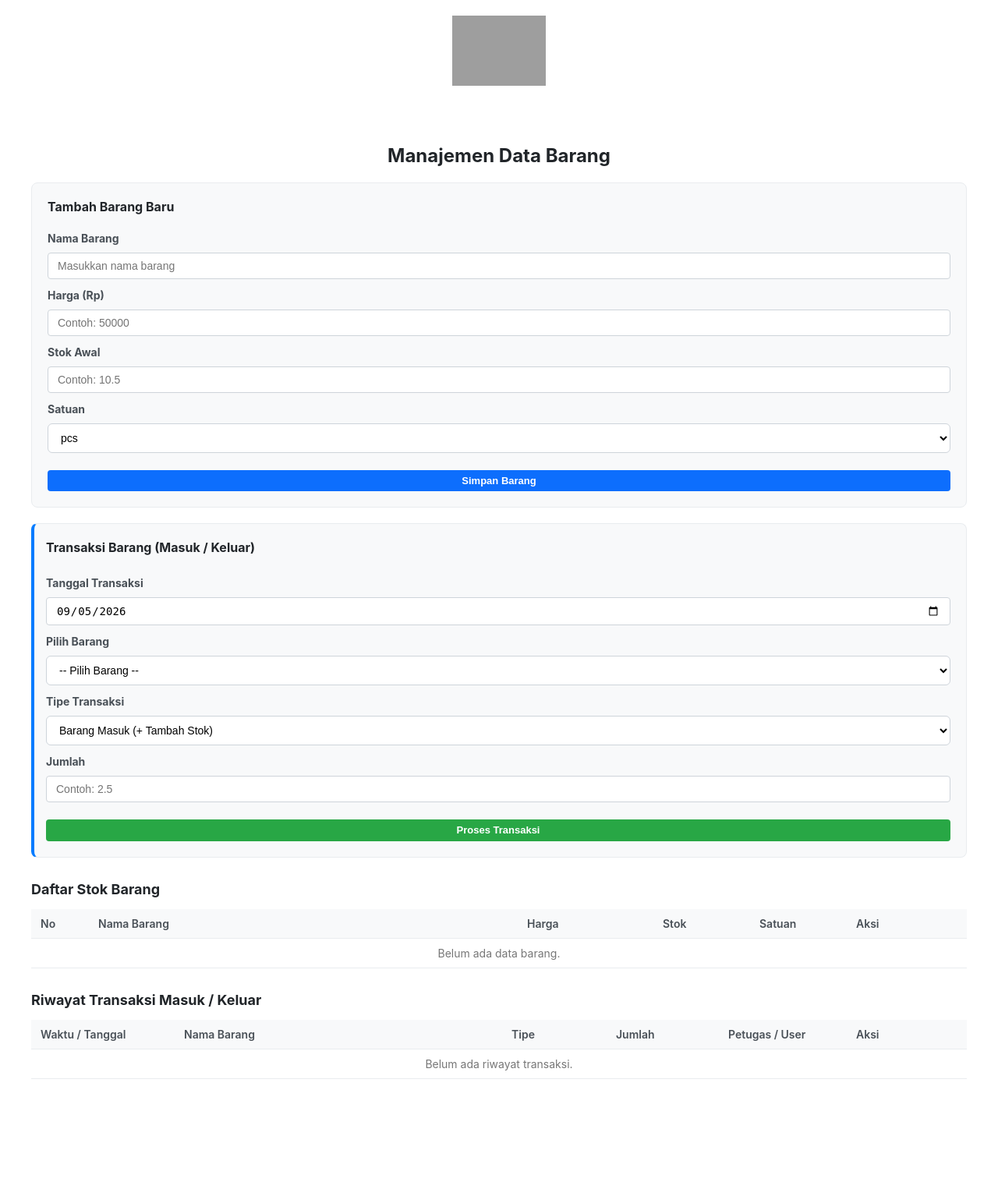
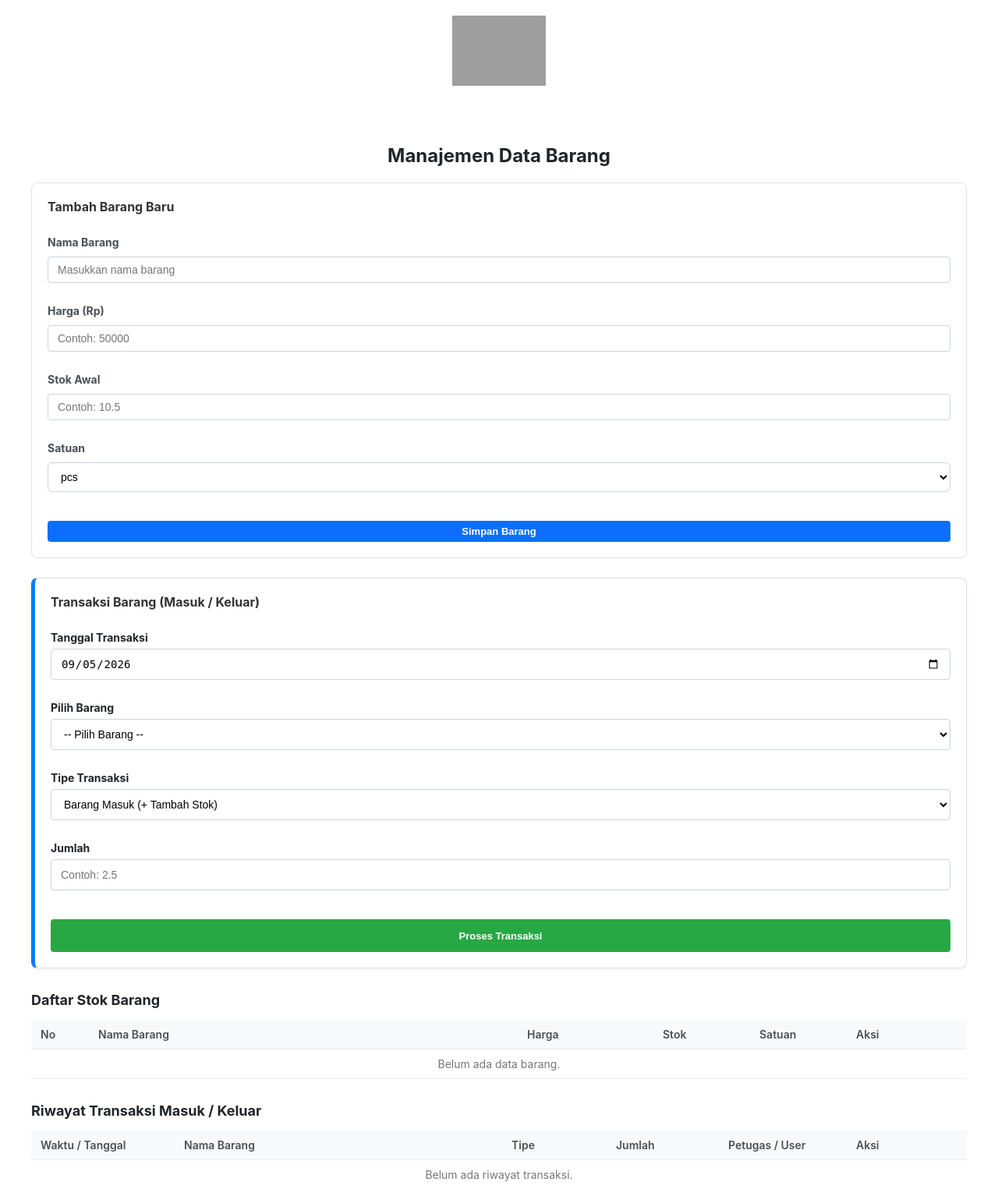
Before and after one commit to alvinsatriya5-netizen/tes-website-flask, a Flask app: page /barang in a window 1280 px wide. Shown: the part 68-1593 px from the top of the page at 78% size. Before the commit the page ends 1452 px from the top, so only its background shows below. Run offline with Flask 3, Linux system fonts and the light colour scheme; the visitor is signed in with stand-in values (Sample User, id 1); data that the repository does not hold is empty; grey boxes are pictures that could not be loaded.

Commit message:
Fix layout form transaksi dan input tanggal transaksi

```diff
--- a/templates/barang.html
+++ b/templates/barang.html
@@ -7,26 +7,26 @@
 
 {% if session.get('role') == 'admin' %}
 <!-- Form 1: Tambah Barang Baru (Khusus Admin) -->
-<form action="{{ url_for('data_barang') }}" method="POST" style="margin-bottom: 20px;">
-    <h3 style="margin: 0 0 10px 0; font-size: 16px;">Tambah Barang Baru</h3>
+<form action="{{ url_for('data_barang') }}" method="POST" style="margin-bottom: 25px; padding: 20px; background: #ffffff; border: 1px solid #e0e0e0; border-radius: 8px;">
+    <h3 style="margin: 0 0 15px 0; font-size: 16px; color: #333;">Tambah Barang Baru</h3>
 
-    <div class="form-group">
-        <label style="display: block; font-weight: bold; margin-bottom: 5px;">Nama Barang</label>
+    <div class="form-group" style="margin-bottom: 15px;">
+        <label style="display: block; font-weight: bold; margin-bottom: 5px; font-size: 14px;">Nama Barang</label>
         <input type="text" name="nama" placeholder="Masukkan nama barang" required style="width: 100%; padding: 8px 12px; border: 1px solid #ced4da; border-radius: 4px; font-size: 14px; box-sizing: border-box;">
     </div>
 
-    <div class="form-group">
-        <label style="display: block; font-weight: bold; margin-bottom: 5px;">Harga (Rp)</label>
+    <div class="form-group" style="margin-bottom: 15px;">
+        <label style="display: block; font-weight: bold; margin-bottom: 5px; font-size: 14px;">Harga (Rp)</label>
         <input type="number" name="harga" min="0" placeholder="Contoh: 50000" required style="width: 100%; padding: 8px 12px; border: 1px solid #ced4da; border-radius: 4px; font-size: 14px; box-sizing: border-box;">
     </div>
 
-    <div class="form-group">
-        <label style="display: block; font-weight: bold; margin-bottom: 5px;">Stok Awal</label>
+    <div class="form-group" style="margin-bottom: 15px;">
+        <label style="display: block; font-weight: bold; margin-bottom: 5px; font-size: 14px;">Stok Awal</label>
         <input type="number" step="any" min="0" name="stok" placeholder="Contoh: 10.5" required style="width: 100%; padding: 8px 12px; border: 1px solid #ced4da; border-radius: 4px; font-size: 14px; box-sizing: border-box;">
     </div>
 
-    <div class="form-group">
-        <label style="display: block; font-weight: bold; margin-bottom: 5px;">Satuan</label>
+    <div class="form-group" style="margin-bottom: 15px;">
+        <label style="display: block; font-weight: bold; margin-bottom: 5px; font-size: 14px;">Satuan</label>
         <select name="satuan" required style="padding: 9px 12px; border: 1px solid #ced4da; border-radius: 6px; font-size: 14px; outline: none; background: white; width: 100%; box-sizing: border-box;">
             <option value="pcs" selected>pcs</option>
             <option value="buah">buah</option>
@@ -49,23 +49,23 @@
 {% endif %}
 
 <!-- Form 2: Transaksi Barang Masuk / Keluar (Bisa diakses Admin & User) -->
-<form action="{{ url_for('transaksi_barang') }}" method="POST" style="margin-top: 20px; border-left: 4px solid #007bff; padding-left: 15px;">
-    <h3 style="margin: 0 0 15px 0; font-size: 16px;">Transaksi Barang (Masuk / Keluar)</h3>
+<form action="{{ url_for('transaksi_barang') }}" method="POST" style="margin-top: 25px; margin-bottom: 25px; padding: 20px; background: #ffffff; border: 1px solid #e0e0e0; border-left: 5px solid #007bff; border-radius: 8px; box-shadow: 0 2px 4px rgba(0,0,0,0.05);">
+    <h3 style="margin: 0 0 15px 0; font-size: 16px; color: #333;">Transaksi Barang (Masuk / Keluar)</h3>
 
-    <!-- Input Tanggal Transaksi (Tanggal, Bulan, Tahun) -->
-    <div class="form-group">
-        <label style="display: block; font-weight: bold; margin-bottom: 5px;">Tanggal Transaksi</label>
+    <!-- Field Tanggal Transaksi -->
+    <div class="form-group" style="margin-bottom: 15px; clear: both; display: block; overflow: visible;">
+        <label style="display: block; font-weight: bold; margin-bottom: 6px; font-size: 14px; color: #212529;">Tanggal Transaksi</label>
         <input type="date" name="tanggal_transaksi" value="{{ today_date if today_date else '' }}" required
-               style="width: 100%; padding: 8px 12px; border: 1px solid #ced4da; border-radius: 4px; font-size: 14px; box-sizing: border-box; {% if session.get('role') != 'admin' %}background-color: #e9ecef; cursor: not-allowed;{% endif %}"
+               style="display: block; width: 100%; height: 40px; padding: 8px 12px; border: 1px solid #ced4da; border-radius: 4px; font-size: 14px; box-sizing: border-box; line-height: 1.5; {% if session.get('role') != 'admin' %}background-color: #e9ecef; cursor: not-allowed;{% endif %}"
                {% if session.get('role') != 'admin' %}readonly{% endif %}>
         {% if session.get('role') != 'admin' %}
-        <small style="color: #6c757d; font-size: 11px; display: block; margin-top: 4px;">*Tanggal otomatis terisi hari ini untuk User.</small>
+        <small style="color: #6c757d; font-size: 12px; display: block; margin-top: 5px;">*Tanggal otomatis terisi hari ini untuk User.</small>
         {% endif %}
     </div>
 
-    <div class="form-group">
-        <label style="display: block; font-weight: bold; margin-bottom: 5px;">Pilih Barang</label>
-        <select name="barang_id" required style="padding: 9px 12px; border: 1px solid #ced4da; border-radius: 6px; font-size: 14px; outline: none; background: white; width: 100%; box-sizing: border-box;">
+    <div class="form-group" style="margin-bottom: 15px; clear: both; display: block;">
+        <label style="display: block; font-weight: bold; margin-bottom: 6px; font-size: 14px; color: #212529;">Pilih Barang</label>
+        <select name="barang_id" required style="display: block; width: 100%; height: 40px; padding: 8px 12px; border: 1px solid #ced4da; border-radius: 4px; font-size: 14px; outline: none; background: white; box-sizing: border-box;">
             <option value="">-- Pilih Barang --</option>
             {% for b in barang_list %}
             <option value="{{ b.id }}">{{ b.nama }} (Stok: {{ '%g' % b.stok }} {{ b.satuan }})</option>
@@ -73,20 +73,20 @@
         </select>
     </div>
 
-    <div class="form-group">
-        <label style="display: block; font-weight: bold; margin-bottom: 5px;">Tipe Transaksi</label>
-        <select name="tipe" required style="padding: 9px 12px; border: 1px solid #ced4da; border-radius: 6px; font-size: 14px; outline: none; background: white; width: 100%; box-sizing: border-box;">
+    <div class="form-group" style="margin-bottom: 15px; clear: both; display: block;">
+        <label style="display: block; font-weight: bold; margin-bottom: 6px; font-size: 14px; color: #212529;">Tipe Transaksi</label>
+        <select name="tipe" required style="display: block; width: 100%; height: 40px; padding: 8px 12px; border: 1px solid #ced4da; border-radius: 4px; font-size: 14px; outline: none; background: white; box-sizing: border-box;">
             <option value="Masuk">Barang Masuk (+ Tambah Stok)</option>
             <option value="Keluar">Barang Keluar (- Kurangi Stok)</option>
         </select>
     </div>
 
-    <div class="form-group">
-        <label style="display: block; font-weight: bold; margin-bottom: 5px;">Jumlah</label>
-        <input type="number" step="any" min="0.0001" name="jumlah" placeholder="Contoh: 2.5" required style="width: 100%; padding: 8px 12px; border: 1px solid #ced4da; border-radius: 4px; font-size: 14px; box-sizing: border-box;">
+    <div class="form-group" style="margin-bottom: 15px; clear: both; display: block;">
+        <label style="display: block; font-weight: bold; margin-bottom: 6px; font-size: 14px; color: #212529;">Jumlah</label>
+        <input type="number" step="any" min="0.0001" name="jumlah" placeholder="Contoh: 2.5" required style="display: block; width: 100%; height: 40px; padding: 8px 12px; border: 1px solid #ced4da; border-radius: 4px; font-size: 14px; box-sizing: border-box;">
     </div>
 
-    <button type="submit" class="btn btn-primary" style="background-color: #28a745; margin-top: 10px;">Proses Transaksi</button>
+    <button type="submit" class="btn btn-primary" style="background-color: #28a745; border-color: #28a745; margin-top: 10px; width: 100%; height: 42px; font-size: 15px; font-weight: bold; cursor: pointer;">Proses Transaksi</button>
 </form>
 
 <h3 style="margin-top: 30px; margin-bottom: 10px; font-size: 18px; text-align: left;">Daftar Stok Barang</h3>
```
